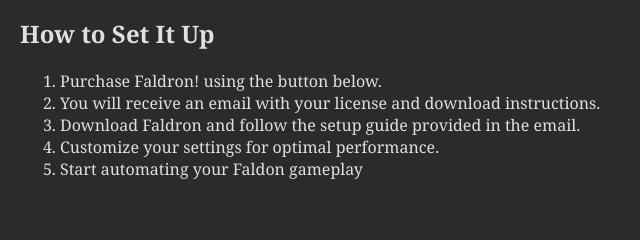
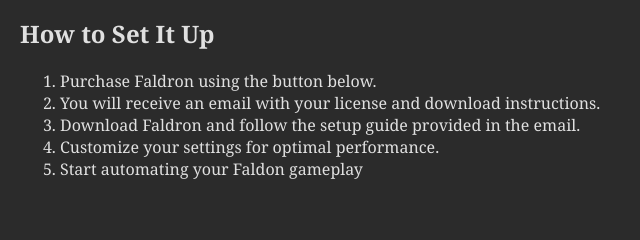
Before and after one commit to Anthonyreeder/Faldron, a website: page index.html in a window 1280 px wide. Shown: the part 1847-2087 px from the top of the page, 0-640 px from the left. Drawn offline with Linux system fonts and the light colour scheme; a script that the page names is missing.

```diff
--- a/index.html
+++ b/index.html
@@ -80,7 +80,7 @@
   <section id="how-to">
     <h2>How to Set It Up</h2>
     <ol>
-      <li>Purchase Faldron! using the button below.</li>
+      <li>Purchase Faldron using the button below.</li>
       <li>You will receive an email with your license and download instructions.</li>
       <li>Download Faldron and follow the setup guide provided in the email.</li>
       <li>Customize your settings for optimal performance.</li>
```
